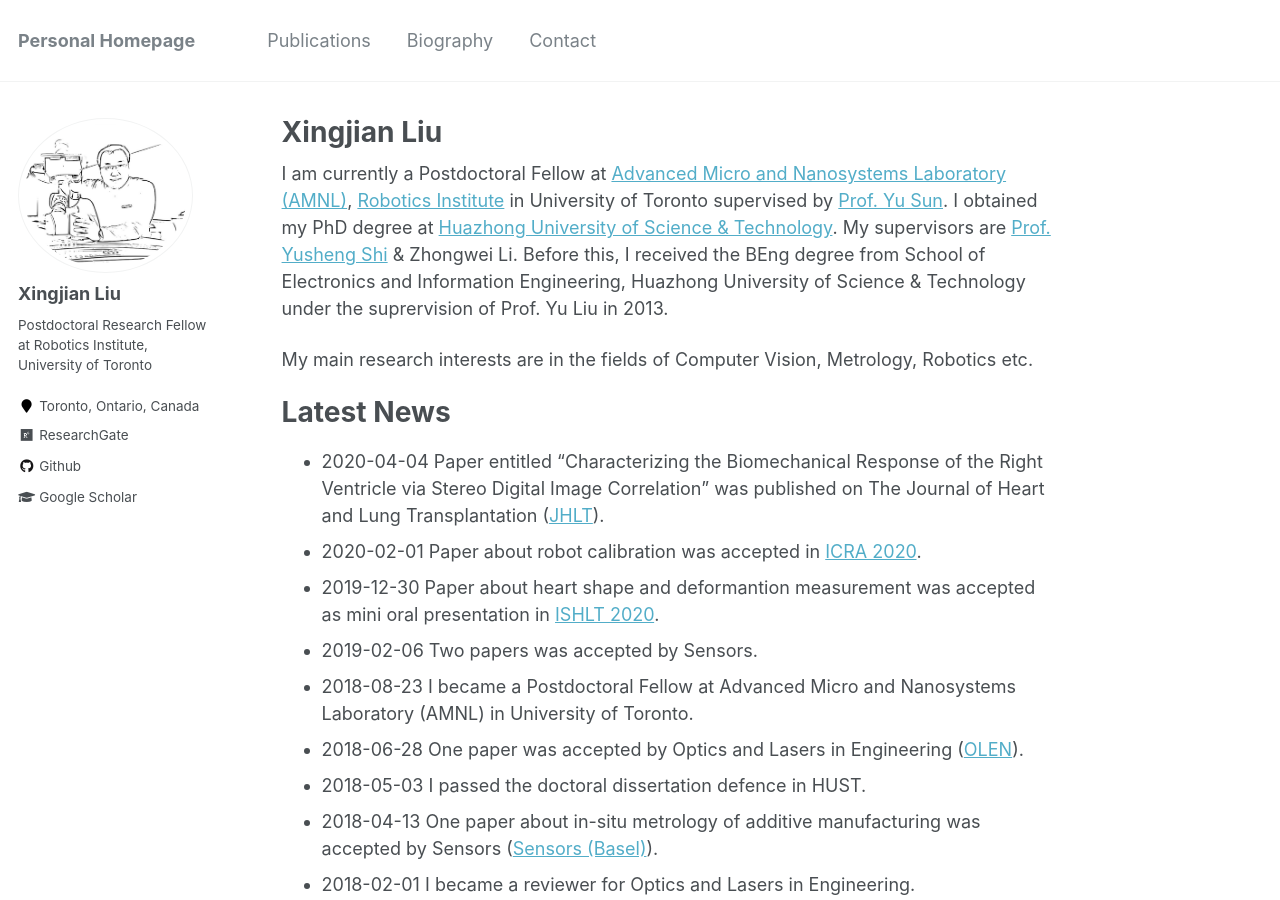
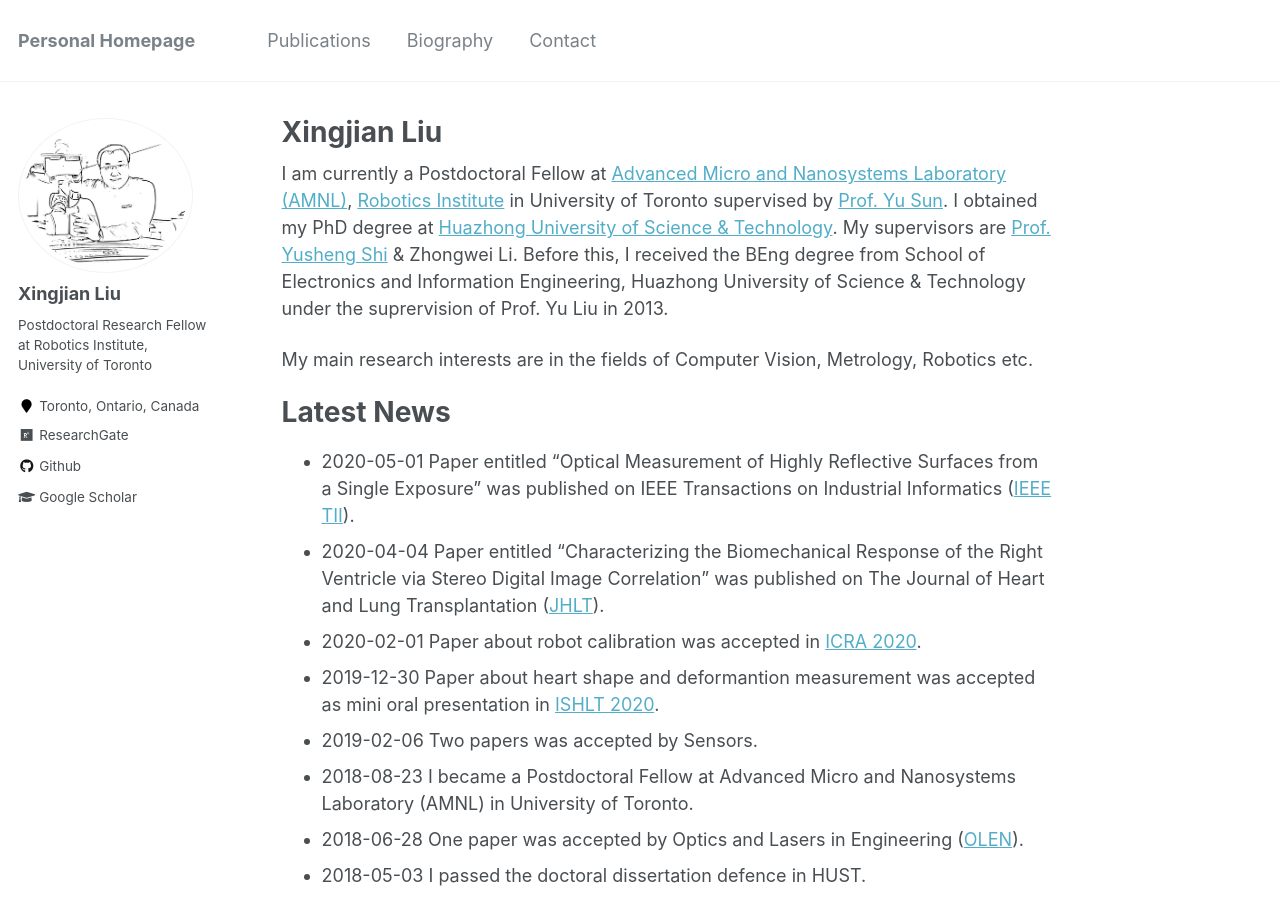
Before and after one commit to xingjianliu/xingjianliu.github.io, a Jekyll site: the page built from _pages/about.md, in a window 1280 px wide and 900 px high. Built offline with Jekyll 4.4.1, drawn with Linux system fonts in a browser that asks for light colours.

Commit message:
Update about.md

```diff
--- a/_pages/about.md
+++ b/_pages/about.md
@@ -12,6 +12,7 @@ I am currently a Postdoctoral Fellow at [Advanced Micro and Nanosystems Laborato
 My main research interests are in the fields of Computer Vision, Metrology, Robotics etc.
 
 # Latest News
+* 2020-05-01 Paper entitled "Optical Measurement of Highly Reflective Surfaces from a Single Exposure" was published on IEEE Transactions on Industrial Informatics ([IEEE TII](https://doi.org/10.1109/TII.2020.2991458)).
 * 2020-04-04 Paper entitled "Characterizing the Biomechanical Response of the Right Ventricle via Stereo Digital Image Correlation" was published on The Journal of Heart and Lung Transplantation ([JHLT](https://doi.org/10.1016/j.healun.2020.01.757)).
 * 2020-02-01 Paper about robot calibration was accepted in [ICRA 2020](https://www.icra2020.org/).
 * 2019-12-30 Paper about heart shape and deformantion measurement was accepted as mini oral presentation in [ISHLT 2020](https://ishlt.org/meetings-education/annual-meeting/ishlt2020).
```
